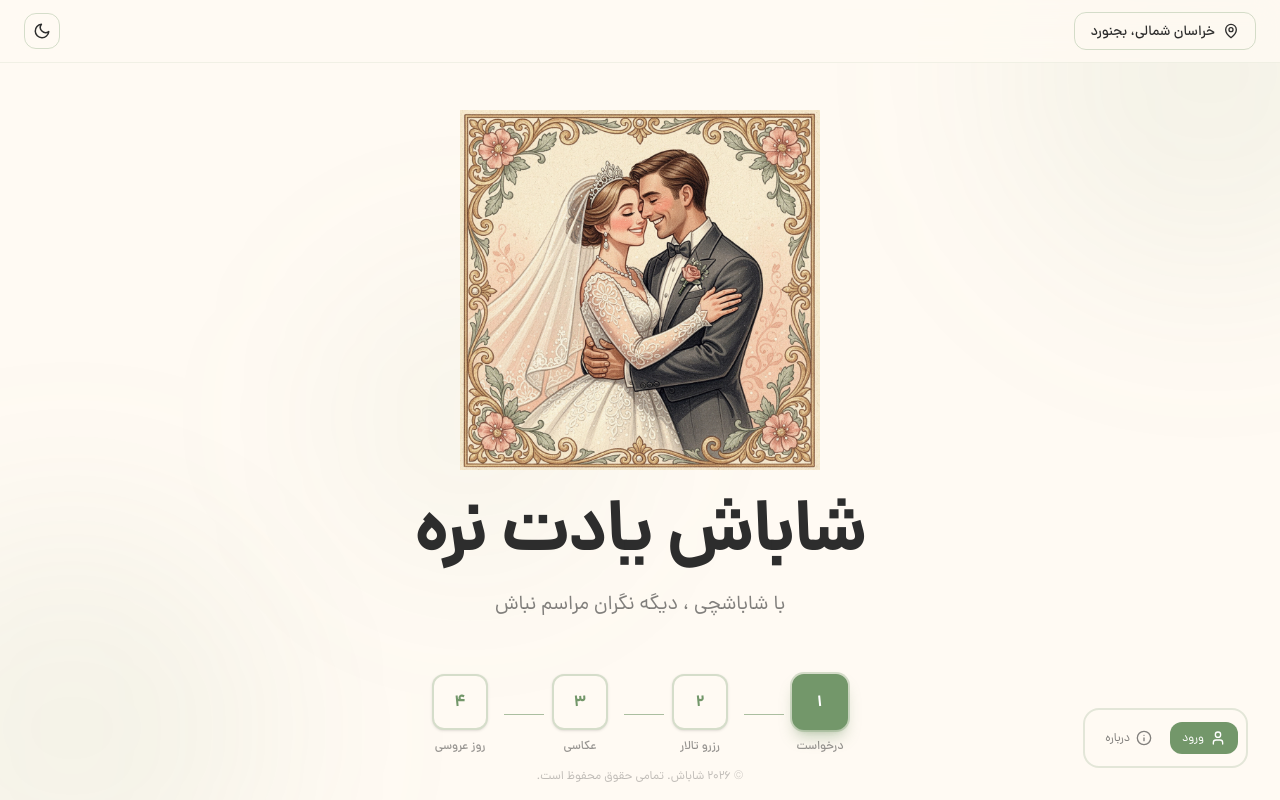
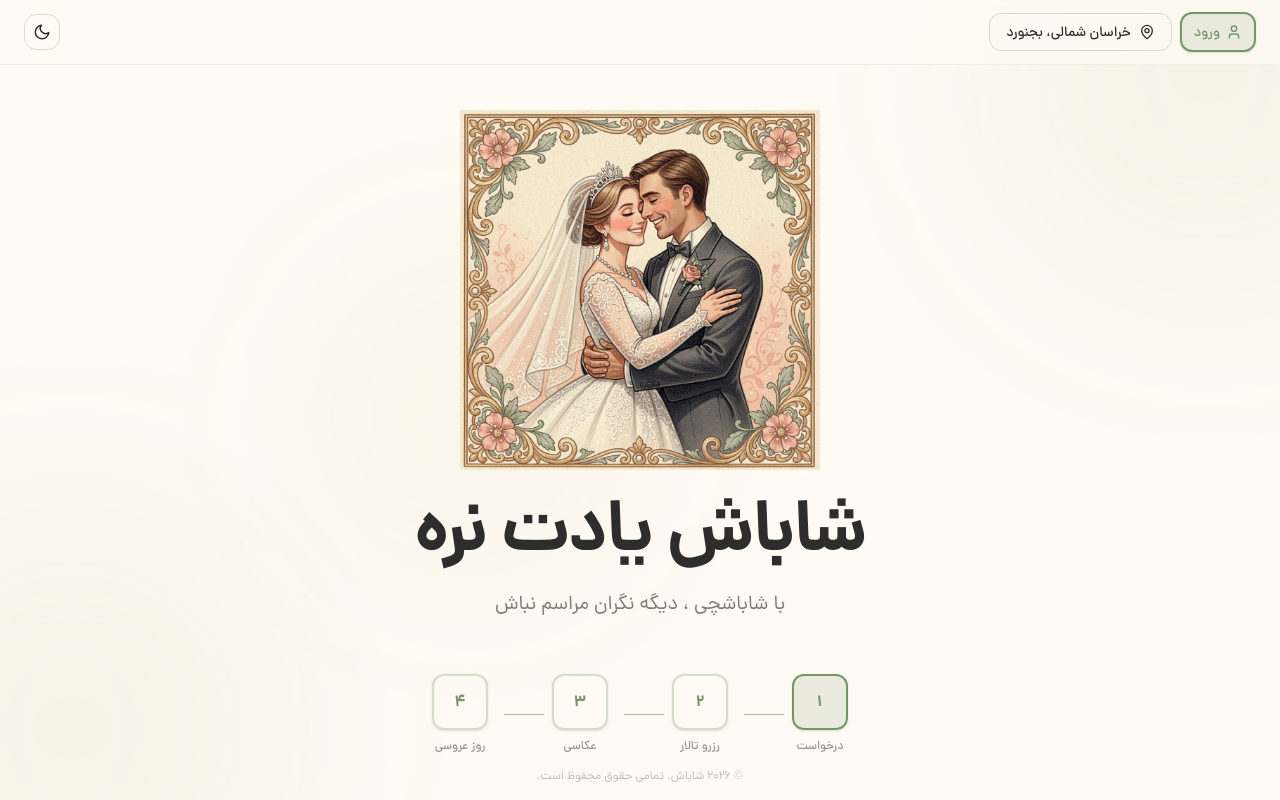
Before and after one commit to uixreza/Shabash, a Next.js app: page / in a window 1280 px wide. Built offline with nearby package versions, Linux system fonts and the light colour scheme.

Commit message:
landing got redesigned

```diff
--- a/app/(landing)/page.tsx
+++ b/app/(landing)/page.tsx
@@ -1,14 +1,15 @@
 "use client";
 
+import { useState } from "react";
 import Image from "next/image";
-import Navbar from "@/components/Navbar";
 import { useTheme } from "@/components/Wrapper";
 export default function Home() {
   const { theme } = useTheme();
+  const [selectedStep, setSelectedStep] = useState(0);
   return (
-    <div className="relative flex min-h-[calc(100vh-13rem)] sm:min-h-[calc(100vh-4rem)] flex-col items-center justify-center overflow-hidden ">
+    <div className="relative flex min-h-[calc(100vh-4rem)] flex-col items-center justify-center overflow-hidden ">
       {/* Main content */}
-      <main className="relative bg-blend-multiply z-10 flex flex-col items-center gap-6 px-4 text-center">
+      <main className="relative z-10 flex flex-col items-center gap-6 px-4 text-center">
         <Image
           src={theme === "dark" ? "/couplesDark.png" : "/couples.jpeg"}
           alt="wedding"
@@ -34,10 +35,17 @@ export default function Home() {
             { num: "۳", label: "عکاسی" },
             { num: "۴", label: "روز عروسی" },
           ].map((step, i) => (
-            <div key={i} className="flex items-center">
+            <button
+              key={i}
+              onClick={() => setSelectedStep(i)}
+              className="flex items-center">
               <div className="flex flex-col items-center gap-2">
                 <div
-                  className={`flex h-12 w-12 items-center justify-center rounded-xl border-2 bg-background text-sm font-bold transition-all md:h-14 md:w-14 md:text-base ${i === 0 ? "border-primary bg-primary text-white shadow-lg shadow-primary/40 ring-2 ring-primary/30" : "border-primary/30 text-primary shadow-sm hover:border-primary hover:shadow-md hover:shadow-primary/20"}`}>
+                  className={`flex h-12 w-12 items-center justify-center rounded-xl border-2 text-sm font-bold transition-all md:h-14 md:w-14 md:text-base ${
+                    selectedStep === i
+                      ? "border-primary bg-primary/15 text-primary shadow-sm"
+                      : "border-primary/30 text-primary shadow-sm hover:border-primary hover:shadow-md hover:shadow-primary/20"
+                  }`}>
                   {step.num}
                 </div>
                 <span className="whitespace-nowrap text-[10px] font-medium text-foreground/50 md:text-xs">
@@ -47,16 +55,10 @@ export default function Home() {
               {i < 3 && (
                 <div className="mx-1 h-px w-6 bg-primary/60 md:mx-2 md:w-10" />
               )}
-            </div>
+            </button>
           ))}
         </div>
       </main>
-
-      <div className="fixed bottom-0 left-0 right-0 z-20 h-40 bg-gradient-to-b from-transparent to-background/70 md:hidden" />
-
-      <div className="hidden md:block">
-        <Navbar />
-      </div>
 
       {/* Copyright */}
       <footer className="fixed bottom-4 mx-auto z-10 text-xs text-foreground/30">
--- a/app/not-found.tsx
+++ b/app/not-found.tsx
@@ -1,5 +1,31 @@
-import React from "react";
+import Link from "next/link";
 
-export default function page() {
-  return <div>not-found</div>;
+export default function NotFound() {
+  return (
+    <div className="relative flex min-h-[calc(100vh-4rem)] flex-col items-center justify-center overflow-hidden bg-background">
+      <div className="pointer-events-none fixed inset-0 z-0">
+        <div className="absolute -bottom-32 -left-32 h-[400px] w-[400px] rounded-full bg-primary/8 blur-[100px]" />
+        <div className="absolute top-1/3 left-1/4 h-[300px] w-[300px] rounded-full bg-primary/5 blur-[90px]" />
+      </div>
+
+      <main className="relative z-10 flex flex-col items-center gap-6 px-4 text-center">
+        <span className="text-8xl font-black tracking-tight text-primary/20 md:text-9xl">۴۰۴</span>
+
+        <h1 className="-mt-4 text-3xl font-bold tracking-tight text-foreground md:text-4xl">
+          صفحه مورد نظر یافت نشد
+        </h1>
+
+        <p className="max-w-md text-lg text-foreground/60">
+          صفحه‌ای که به دنبال آن هستید وجود ندارد یا حذف شده است.
+        </p>
+
+        <Link
+          href="/"
+          className="mt-2 rounded-xl border border-primary/30 px-6 py-3 text-sm font-medium text-primary transition-all hover:bg-primary/10 hover:border-primary/50 active:scale-95"
+        >
+          بازگشت به صفحه اصلی
+        </Link>
+      </main>
+    </div>
+  );
 }
--- a/components/Header.tsx
+++ b/components/Header.tsx
@@ -40,7 +40,7 @@ export default function Header() {
         <AuthModal open={authOpen} onClose={() => setAuthOpen(false)} />
         <button
           onClick={() => setAuthOpen(true)}
-          className="flex items-center gap-1.5 rounded-xl bg-primary px-3 py-2 text-sm font-medium text-white transition-all hover:bg-primary/90 active:scale-95 md:hidden"
+          className="flex items-center gap-1.5 rounded-xl border-2 border-primary bg-primary/15 px-3 py-2 text-sm font-medium text-primary shadow-sm transition-all hover:bg-primary/25 active:scale-95"
         >
           <svg xmlns="http://www.w3.org/2000/svg" width="16" height="16" viewBox="0 0 24 24" fill="none" stroke="currentColor" strokeWidth="2" strokeLinecap="round" strokeLinejoin="round">
             <path d="M19 21v-2a4 4 0 0 0-4-4H9a4 4 0 0 0-4 4v2" />
```
